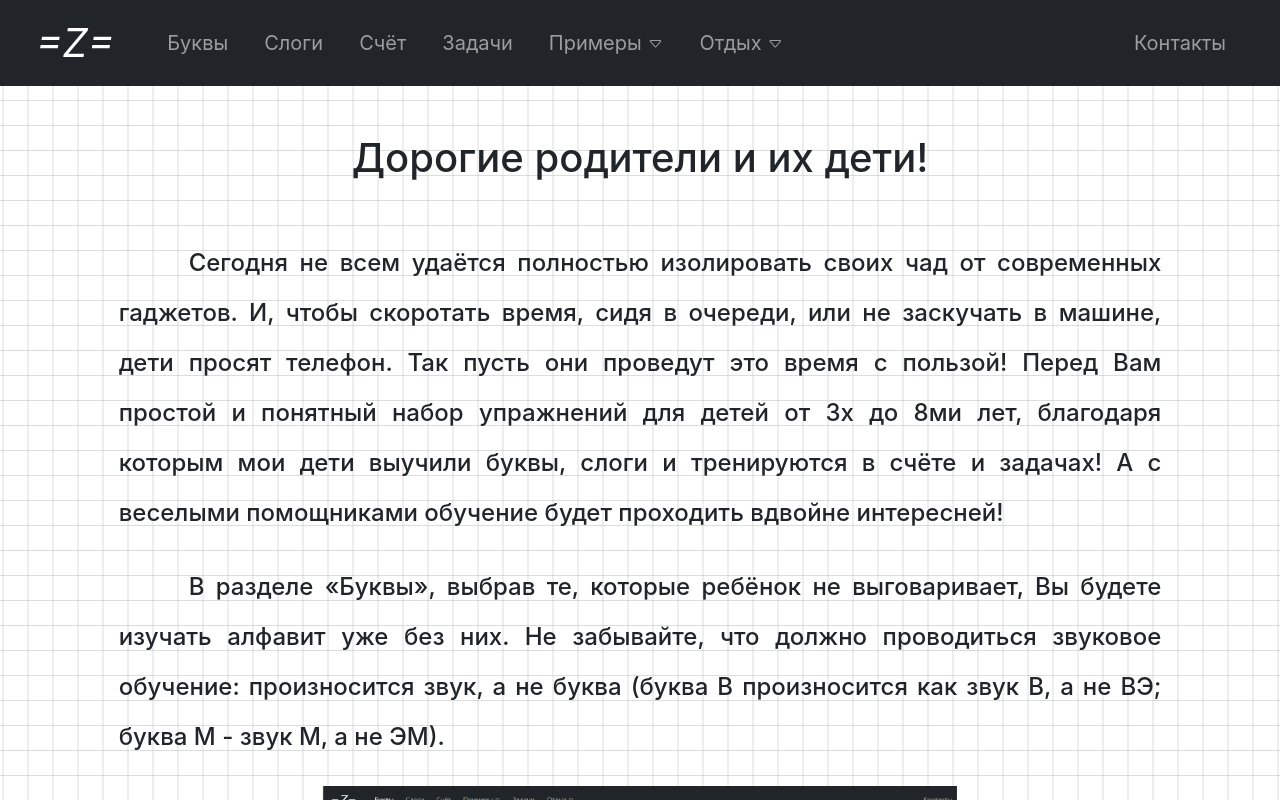
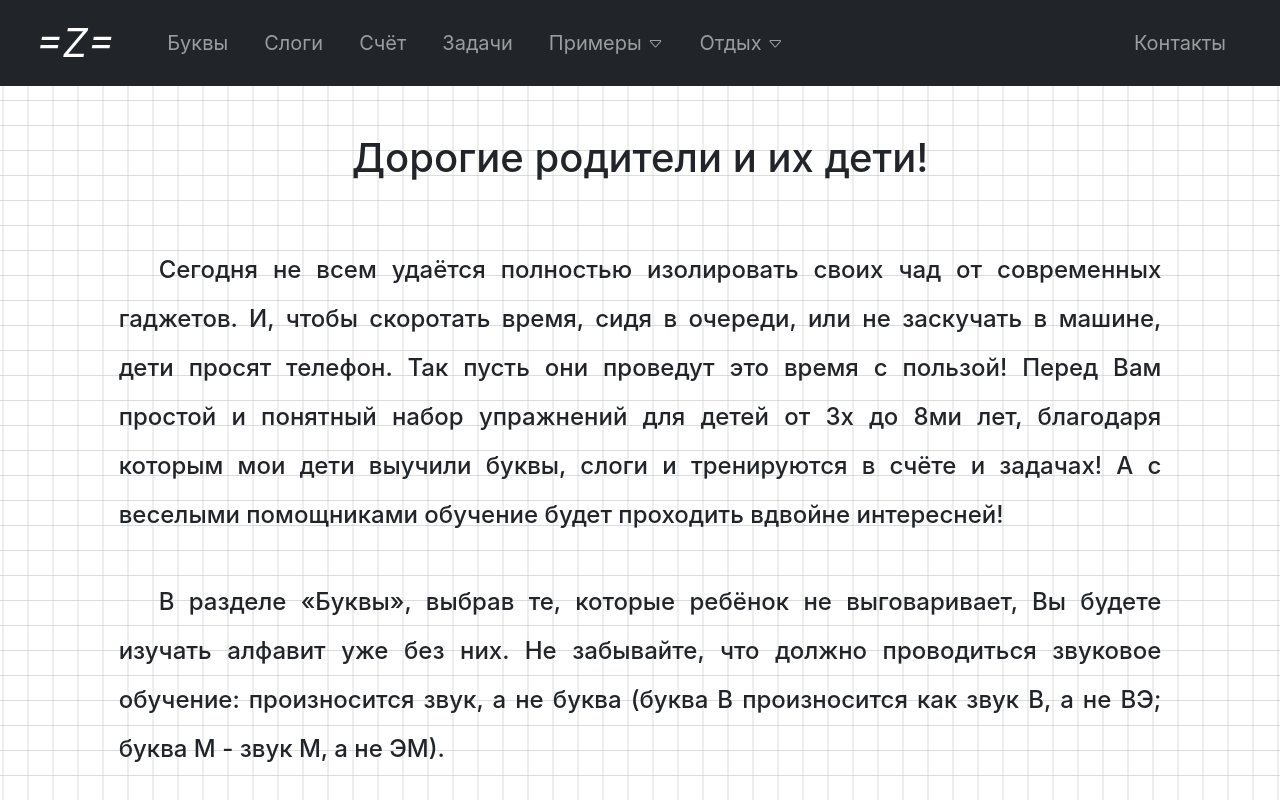
Before and after one commit to kizenkov/kudvinReact-Bootstrap, a React (Create React App) app: page / in a window 1280 px wide. Shown: the top 800 px of the page. Built offline with nearby package versions, Linux system fonts and the light colour scheme.

Commit message:
refactor

```diff
--- a/src/index.css
+++ b/src/index.css
@@ -20,9 +20,9 @@ code {
 }
 
 .main h4 {
-    text-indent: 70px;
-    line-height: 50px;
-    margin: 0;
+    text-indent: 40px;
+    line-height: 49px;
+    margin: 7px 0;
 }
 
 /*underline*/
@@ -166,10 +166,6 @@ input {
     font-size: 5vw;
 }
 
-.carousel img {
-    height: 327px;
-    width: auto;
-}
 
 @media screen and (max-width: 1300px) {
     .letter {
@@ -271,6 +267,9 @@ input {
         width: 13vw;
         height: 13vw;
     }
+    .carousel img {
+        width: 75vw;
+    }
 }
 
 @media screen and (orientation: landscape) {
@@ -282,4 +281,8 @@ input {
         width: 10vh;
         height: 10vh;
     }
+    .carousel img {
+        height: 327px;
+        width: auto;
+    }
 }
```
